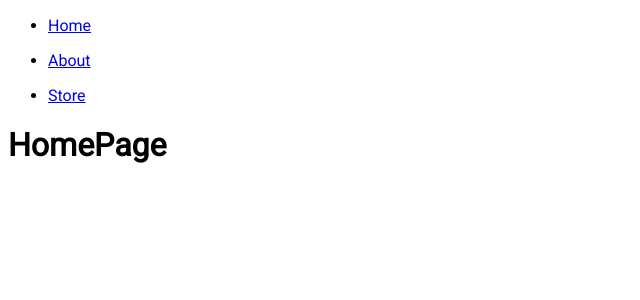
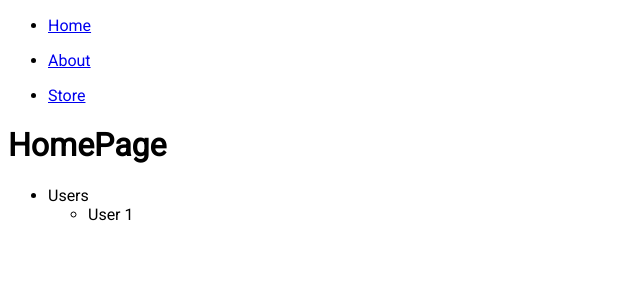
Before and after one commit to alvesronald/mynextproject, a Next.js app: page / in a window 1280 px wide. Shown: the top 300 px of the page, without its empty margins (0-640 px from the left). Built offline with nearby package versions, Linux system fonts and the light colour scheme.

Commit message:
feat: create client component

```diff
--- a/app/page.tsx
+++ b/app/page.tsx
@@ -1,5 +1,20 @@
 //  /
 
+import Users from "@/components/Users";
+import { Metadata } from "next";
+
+export const metadata: Metadata = {
+    title: 'HomePage'
+}
+
 export default function HomePage(){
-    return <h1>HomePage</h1>
+    // server component
+    return (
+        <>
+            <h1>HomePage</h1>
+
+            {/* client component */}
+            <Users />
+        </>
+    )
 }
--- /dev/null
+++ b/components/Users.tsx
@@ -0,0 +1,22 @@
+"use client"
+
+import { useEffect } from "react"
+
+export default function Users(){
+
+
+    useEffect(() => {
+        alert('My Users Page')
+    },[])
+
+
+
+    return (
+        <ul>
+            <li>Users</li>
+                <ul>
+                    <li>User 1</li>
+                </ul>
+        </ul>
+    )
+}
```
